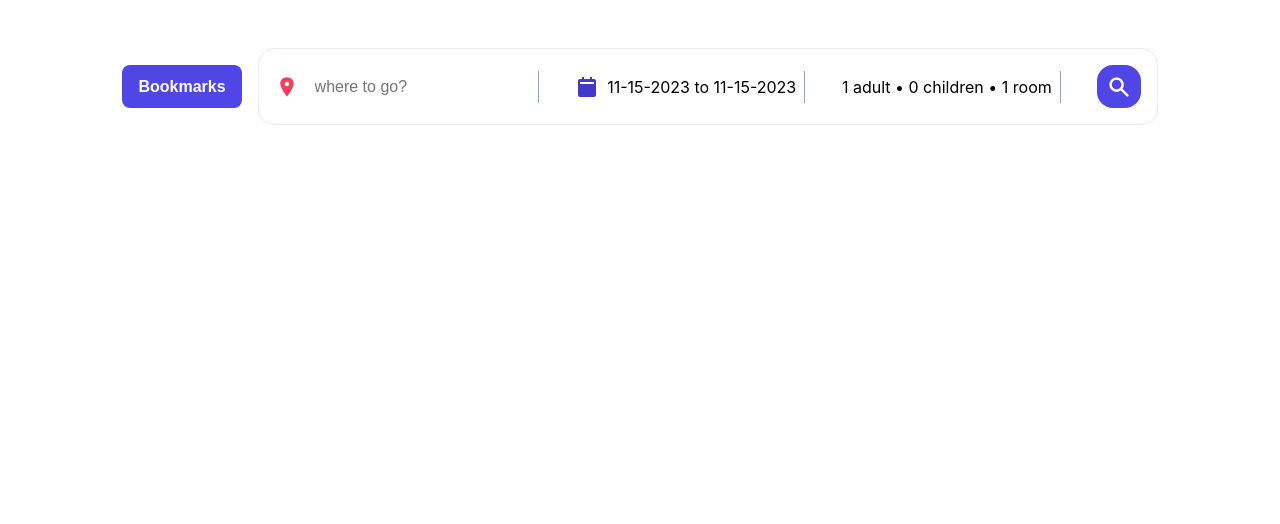
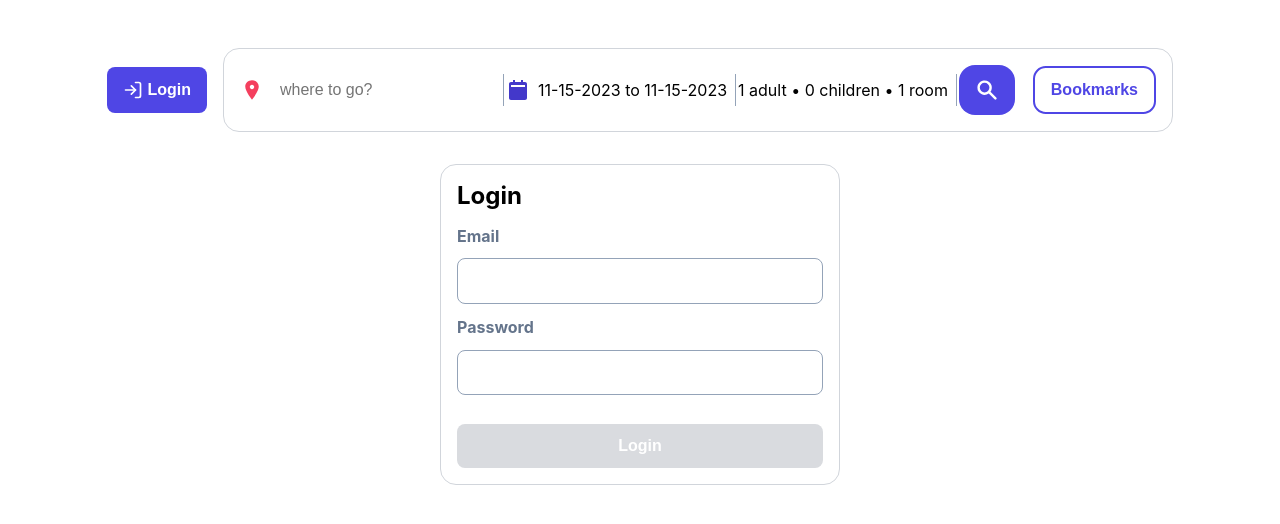
Before and after one commit to fatemehfotouhi/Booking-Hotel-App, a React (Vite) app: page /login in a window 1280 px wide. Shown: the top 524 px of the page. Built offline with nearby package versions, Linux system fonts and the light colour scheme; data requests are answered from the project's data file.

Commit message:
addprofile and authenticate user

```diff
--- a/src/App.css
+++ b/src/App.css
@@ -13,10 +13,10 @@
   align-items: center;
   justify-content: space-between;
   border-radius: 1rem;
-  border: 1px solid #ebe9e9;
+  border: 1px solid var(--text-300);
   padding: 1rem;
   width: 100%;
-  max-width: 900px;
+  max-width: 950px;
 }
 
 .headerSearchItem {
@@ -53,7 +53,7 @@
 
 .headerSearchBtn {
   background-color: var(--primary-600);
-  padding: .6rem;
+  padding: .8rem 1rem;
   border-radius: 1rem;
   color: var(--white);
   display: flex;
@@ -99,16 +99,69 @@
 .calendar {
   position: absolute;
   top: 2rem;
+  z-index: 10;
 }
 
-.bookmarkBtn {
-  margin-right: 1rem;
+.primaryBtn {
   color: var(--white);
   background-color: var(--primary-600);
   padding: .8rem 1rem;
   border-radius: .5rem;
   font-weight: bold;
   font-size: 1rem;
+}
+
+.bookmarkBtn {
+  margin-left: 1rem;
+  color: var(--primary-600);
+  border: 2px solid var(--primary-600);
+  padding: .8rem 1rem;
+  border-radius: .8rem;
+  font-weight: bold;
+  font-size: 1rem;
+}
+
+.loginBtn {
+  display: flex;
+  align-items: center;
+  margin-right: 1rem;
+}
+
+.profileIcon {
+  width: 3.5rem;
+  height: 3.5rem;
+  color: var(--text-300);
+  margin-left: 1rem;
+}
+
+.profileMenuContainer {
+  background-color: var(--white);
+  box-shadow: 0 0 10px #efefef;
+  border-radius: 1rem;
+  border: 1px solid var(--text-100);
+  position: absolute;
+  top: 2.5rem;
+  width: 10rem;
+  z-index: 10;
+  overflow: hidden;
+}
+
+.profileMenuItem {
+  padding: 1rem;
+  cursor: pointer;
+}
+
+.profileMenuItem:hover {
+  background-color: var(--text-300);
+}
+
+.profileMenuItem>button {
+  font-size: 1rem;
+}
+
+
+.guestOptionItem:not(:last-child) {
+  margin-bottom: .7rem;
 }
 
 /* Location List */
@@ -188,7 +241,7 @@
 }
 
 .sidebar {
-  width: 35%;
+  width: 45%;
   overflow-y: scroll;
   padding-right: 1rem;
 }
@@ -222,6 +275,17 @@
   border-radius: 1rem;
 }
 
+/* Selected Hotel */
+.singleHotel {
+  display: flex;
+  flex-direction: column;
+  row-gap: .8rem;
+}
+
+.singleHotelImage {
+  border-radius: .8rem;
+  height: 20rem;
+}
 
 /* Add New Bookmark */
 .form {
@@ -326,14 +390,102 @@
   margin-top: 1rem;
 }
 
+/* Login page */
+.loginForm {
+  border: 1px solid var(--text-300);
+  border-radius: 1rem;
+  max-width: 25rem;
+  padding: 1rem;
+  margin: 0 auto;
+}
+
+.loginForm>form>button {
+  width: 100%;
+  margin-top: 1rem;
+}
+
+.loginForm>form>button:disabled {
+  background-color: #d9dbdf;
+}
+
+.error {
+  color: var(--rose-500);
+  font-size: small;
+}
 
 
 
 
+@media only screen and (max-width: 1074px) {
+  .headerSearch {
+    flex-direction: column;
+    border-radius: none;
+    padding: none;
+    row-gap: 1rem;
+  }
 
+  .headerSearchItem:nth-child(4),
+  .headerSearchBtn,
+  .headerSearchItem:nth-child(5),
+  .bookmarkBtn {
+    width: 100%;
+    border-radius: .8rem;
+  }
 
+  .headerSearchItem:nth-child(-n+3) {
+    width: 100%;
+    padding: 1rem;
+    border-radius: 1rem;
+    border: 1px solid var(--text-300);
+  }
 
+  .headerSearchInput {
+    padding: 0;
+  }
 
+  .separator {
+    display: none;
+  }
+
+  .calendar {
+    width: 100%;
+    top: 3rem;
+  }
+
+  .header {
+    flex-direction: column;
+  }
+
+  .loginBtn {
+    margin-bottom: 1rem;
+  }
+
+  .bookmarkBtn {
+    margin-left: 0;
+  }
+}
+
+@media only screen and (max-width: 760px) {
+
+  .appLayout,
+  .bookmarkLayout {
+    flex-direction: column;
+    height: auto;
+  }
+
+  .map {
+    height: calc(100vh);
+  }
+
+  .mapContainer {
+    margin-top: 1rem;
+  }
+
+  .sidebar {
+    width: 100%;
+    overflow-y: hidden;
+  }
+}
 
 @media only screen and (max-width: 720px) {
   .locationList {
--- a/src/App.jsx
+++ b/src/App.jsx
@@ -12,27 +12,37 @@ import AddNewBookmark from './components/AddNewBookmark/AddNewBookmark';
 import BookmarksList from './components/BookmarksList/BookmarksList';
 import BookmarkProvider from './components/context/BookmarkProvider';
 import SingleBookmark from './components/SingleBookmark.jsx/SingleBookmark';
+import Login from './components/Login/Login';
+import AuthProvider from './components/context/AuthProvider';
+import ProtectedRoute from './components/ProtectedRoute/ProtectedRoute';
 
 
 function App() {
   return (
     <div style={{ maxWidth: "1280px", margin: "0 auto", padding: "2rem" }}>
-      <Toaster />
       <HotelsProvider>
         <BookmarkProvider>
+          <AuthProvider>
+            <Toaster />
             <Header />
             <Routes>
               <Route path='/' element={<LocationList />} />
+              <Route path='/login' element={<Login />} />
               <Route path='/hotels' element={<AppLayout />}>
                 <Route index element={<Hotels />} />
                 <Route path=':id' element={<SingleHotel />} />
               </Route>
-            <Route path='/bookmarks' element={<BookmarkLayout />} >
+              <Route path='/bookmarks' element={
+                <ProtectedRoute>
+                  <BookmarkLayout />
+                </ProtectedRoute>
+              } >
                 <Route index element={<BookmarksList />}></Route>
                 <Route path=':id' element={<SingleBookmark />}></Route>
                 <Route path='add' element={<AddNewBookmark />}></Route>
               </Route>
             </Routes>
+          </AuthProvider>
         </BookmarkProvider>
       </HotelsProvider>
     </div>
--- a/src/components/Header/Header.jsx
+++ b/src/components/Header/Header.jsx
@@ -1,7 +1,7 @@
 import { HiSearch } from "react-icons/hi";
 import { IoIosPin } from "react-icons/io";
 import { BiSolidCalendarAlt } from "react-icons/bi";
-import { FiMinus, FiPlus } from "react-icons/fi";
+import { FiLogIn, FiMinus, FiPlus } from "react-icons/fi";
 import { useRef, useState } from "react";
 import 'react-date-range/dist/styles.css';
 import 'react-date-range/dist/theme/default.css';
@@ -9,6 +9,8 @@ import useOutsideClick from "../../hooks/useOutsideClick";
 import { DateRange } from "react-date-range";
 import { format } from "date-fns";
 import { createSearchParams, useNavigate, useSearchParams } from "react-router-dom";
+import { useAuth } from "../context/AuthProvider";
+import Profile from "../Profile/Profile";
 
 
 function Header() {
@@ -26,6 +28,7 @@ function Header() {
         endDate: new Date(),
         key: 'selection',
     }]);
+    const { isAuthenticated } = useAuth();
     const navigate = useNavigate();
 
     const handleOptions = (type, operation) => {
@@ -48,12 +51,25 @@ function Header() {
         })
     }
     const handleBookmarks = () => {
-        navigate('/bookmarks')
+        navigate('/bookmarks');
+    }
+    const handleLoginForm = () => {
+        navigate("/login");
     }
 
     return (
         <div className='header'>
-            <button className="bookmarkBtn" onClick={handleBookmarks}>Bookmarks</button>
+            {isAuthenticated ?
+                <Profile />
+                :
+                (<button
+                    className="primaryBtn loginBtn"
+                    onClick={handleLoginForm}
+                >
+                    <FiLogIn style={{ width: '1.25rem', height: '1.25rem' }} />
+                    &nbsp;Login
+                </button>)
+            }
             <div className='headerSearch'>
                 <div className="headerSearchItem">
                     <IoIosPin className="headerIcon locationIcon" />
@@ -91,6 +107,14 @@ function Header() {
                 <div className="headerSearchItem">
                     <button className="headerSearchBtn" onClick={handleSearch}>
                         <HiSearch className="headerIcon" />
+                    </button>
+                </div>
+                <div className="headerSearchItem">
+                    <button
+                        className="bookmarkBtn"
+                        onClick={handleBookmarks}
+                    >
+                        Bookmarks
                     </button>
                 </div>
             </div>
--- /dev/null
+++ b/src/components/Login/Login.jsx
@@ -0,0 +1,53 @@
+import React, { useEffect, useState } from 'react'
+import { useNavigate } from 'react-router-dom';
+import { useAuth } from '../context/AuthProvider';
+import Loader from '../Loader/Loader';
+import { LoaderIcon } from 'react-hot-toast';
+
+function Login() {
+    const [email, setEmail] = useState("");
+    const [passwordInput, setPasswordInput] = useState("");
+    const navigate = useNavigate();
+    const { login, isLoading, isAuthenticated, error } = useAuth();
+
+    const handleLogin = async (e) => {
+        e.preventDefault();
+        await login(email, passwordInput);
+    }
+    useEffect(() => {
+        if (isAuthenticated) navigate("/", { replace: true })
+    }, [isAuthenticated, navigate])
+
+    return (
+        <div className='loginForm'>
+            <h2>Login</h2>
+            <form action="" className='form' onSubmit={handleLogin}>
+                <div className='formControl'>
+                    <label htmlFor="">Email</label>
+                    <input
+                        type="email"
+                        value={email}
+                        onChange={(e) => setEmail(e.target.value)}
+                    />
+                </div>
+                <div className='formControl'>
+                    <label htmlFor="">Password</label>
+                    <input
+                        type="password"
+                        value={passwordInput}
+                        onChange={(e) => setPasswordInput(e.target.value)}
+                    />
+                </div>
+                <span className='error'>{error}</span>
+                <button
+                    className='primaryBtn'
+                    disabled={!email || !passwordInput || isLoading}
+                >
+                    {isLoading ? <LoaderIcon style={{ width: "1.3rem", height: "1.3rem", margin: "0 auto" }} /> : "Login"}
+                </button>
+            </form>
+        </div>
+    )
+}
+
+export default Login
--- /dev/null
+++ b/src/components/Profile/Profile.jsx
@@ -0,0 +1,44 @@
+import { FiLogOut } from "react-icons/fi";
+import { CgProfile } from "react-icons/cg";
+import { useRef, useState } from "react";
+import useOutsideClick from "../../hooks/useOutsideClick";
+import { useAuth } from "../context/AuthProvider";
+import { useNavigate } from "react-router-dom";
+
+function Profile() {
+    const [open, setOpen] = useState(false);
+
+    return (
+        <div className="loginBtn" style={{ position: "relative" }} >
+            <button onClick={() => setOpen(!open)}>
+                <CgProfile className="profileIcon" id="profile" />
+            </button>
+            {open && <ProfileMenu setOpen={setOpen} />}
+        </div>
+    )
+}
+
+export default Profile;
+
+
+function ProfileMenu({ setOpen }) {
+    const profileRef = useRef();
+    useOutsideClick(profileRef, () => setOpen(false), "profile")
+    const { logout, user } = useAuth();
+    const navigate = useNavigate();
+    const handleLogout = () => {
+        logout();
+        navigate("/login")
+    }
+    return (
+        <div className="profileMenuContainer" ref={profileRef}>
+            <div className="profileMenuItem">{user.name}</div>
+            <div className="profileMenuItem">
+                <button onClick={handleLogout}>
+                    Logout &nbsp;
+                    <FiLogOut />
+                </button>
+            </div>
+        </div>
+    )
+}
--- /dev/null
+++ b/src/components/ProtectedRoute/ProtectedRoute.jsx
@@ -0,0 +1,16 @@
+import { useEffect } from "react";
+import { useAuth } from "../context/AuthProvider";
+import { useNavigate } from "react-router-dom";
+
+function ProtectedRoute({ children }) {
+    const { isAuthenticated } = useAuth();
+    const navigate = useNavigate();
+    useEffect(() => {
+        if (!isAuthenticated) navigate("/login")
+    }, [isAuthenticated, navigate])
+    return (
+        <div>{isAuthenticated ? children : ""}</div>
+    )
+}
+
+export default ProtectedRoute
--- /dev/null
+++ b/src/components/context/AuthProvider.jsx
@@ -0,0 +1,92 @@
+import axios from "axios";
+import { createContext, useContext, useReducer } from "react";
+import toast from "react-hot-toast";
+const BASE_URL = "http://localhost:5000";
+
+const AuthContext = createContext();
+const initialState = {
+    isAuthenticated: false,
+    user: null,
+    isLoading: false,
+    error: null,
+}
+
+function authReducer(state, action) {
+    switch (action.type) {
+        case "loading": return {
+            ...state,
+            isLoading: true,
+            error: null,
+        }
+        case "login": return {
+            ...state,
+            isLoading: false,
+            isAuthenticated: true,
+            user: action.payload,
+            error: null,
+        }
+        case "logout": return {
+            ...state,
+            isLoading: false,
+            isAuthenticated: false,
+            user: null,
+            error: null,
+        }
+        case "rejected": return {
+            ...state,
+            isLoading: false,
+            error: "Please fill out the form carefully!"
+        }
+        default: throw new Error("error")
+    }
+}
+
+export default function AuthProvider({ children }) {
+
+    const [{ isAuthenticated, error, user, isLoading }, dispatch] = useReducer(authReducer, initialState);
+    async function login(email, password) {
+        try {
+            dispatch({ type: "loading" });
+            const { data } = await axios.get(`${BASE_URL}/login`);
+            if (email === data.email && password === data.password) {
+                dispatch({ type: "login", payload: data })
+            } else {
+                dispatch({ type: "rejected" })
+            }
+        } catch (err) {
+            toast.error(err.message);
+            dispatch({ type: "rejected", payload: err.message })
+        }
+    }
+
+    function logout() {
+        try {
+            dispatch({ type: "loading" });
+            dispatch({ type: "logout" })
+
+        } catch (err) {
+            toast.error(err.message);
+            dispatch({ type: "rejected", payload: err.message })
+        }
+    }
+
+    return (
+        <AuthContext.Provider
+            value={{
+                isAuthenticated,
+                user,
+                isLoading,
+                error,
+                login,
+                logout
+            }}
+        >
+            {children}
+        </AuthContext.Provider>
+
+    )
+}
+
+export function useAuth() {
+    return useContext(AuthContext);
+}
```
Also changed, not shown: src/components/SingleHotel/SingleHotel.jsx (+6 -2 lines), server/db.json. Lines whose indentation alone changed are shown as unchanged.
